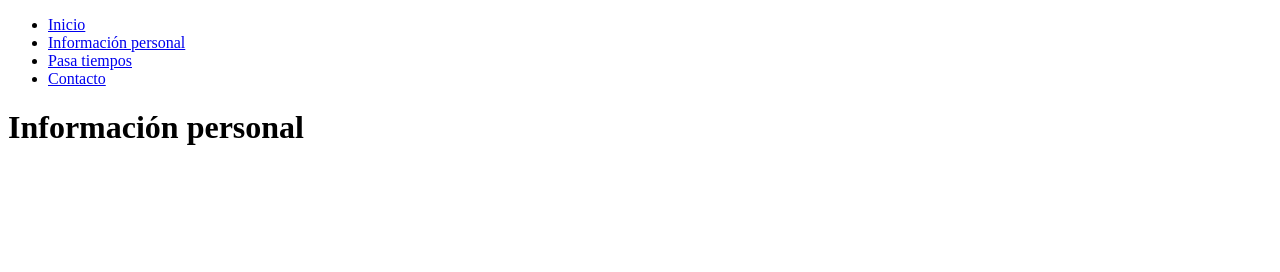
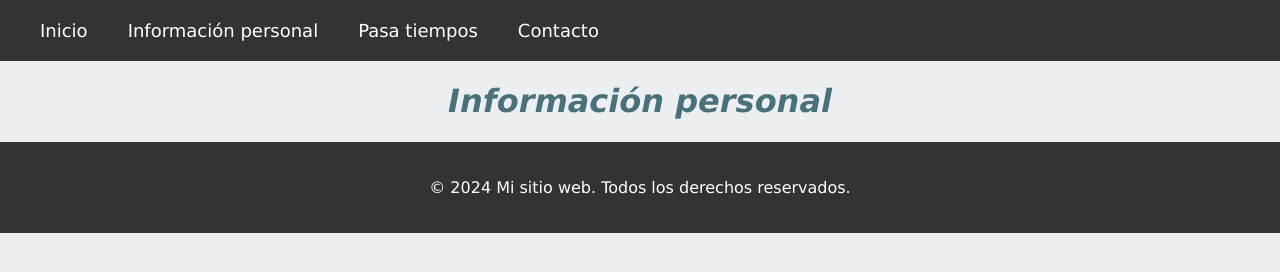
Before and after one commit to AnderOrtiz/ugb2024, a plain HTML site: page clase2/informacion.html in a window 1280 px wide. Drawn offline with Linux system fonts and the light colour scheme.

Commit message:
flex en clase2

```diff
--- a/clase2/informacion.html
+++ b/clase2/informacion.html
@@ -4,18 +4,28 @@
     <meta charset="UTF-8">
     <meta name="viewport" content="width=device-width, initial-scale=1.0">
     <title>Infotmación</title>
+    <link rel="stylesheet" href="./styles.css">
 </head>
 <body>
     <header>
         <nav>
-            <ul>
-                <li><a href="/clase2/index.html">Inicio</a></li>
-                <li><a href="/clase2/informacion.html">Información personal</a></li>
-                <li><a href="#PasaTiempos">Pasa tiempos</a></li>
-                <li><a href="#contacto">Contacto</a>    </li>
-            </ul>
+            <!-- Botón a la izquierda
+            <div class="nav-left">
+                <button onclick="goToIndex()">Regresar a Inicio</button>
+            </div> -->
+
+            <!-- Menú de navegación a la derecha -->
+            <div class="nav-right">
+                <a href="/clase2/index.html">Inicio</a>
+                <a href="/clase2/informacion.html">Información personal</a>
+                <a href="#PasaTiempos">Pasa tiempos</a>
+                <a href="#contacto">Contacto</a>
+            </div>
         </nav>
     </header>
     <h1>Información personal</h1>
+    <footer>
+        <p>&copy; 2024 Mi sitio web. Todos los derechos reservados.</p>
+    </footer>
 </body>
 </html>
```
